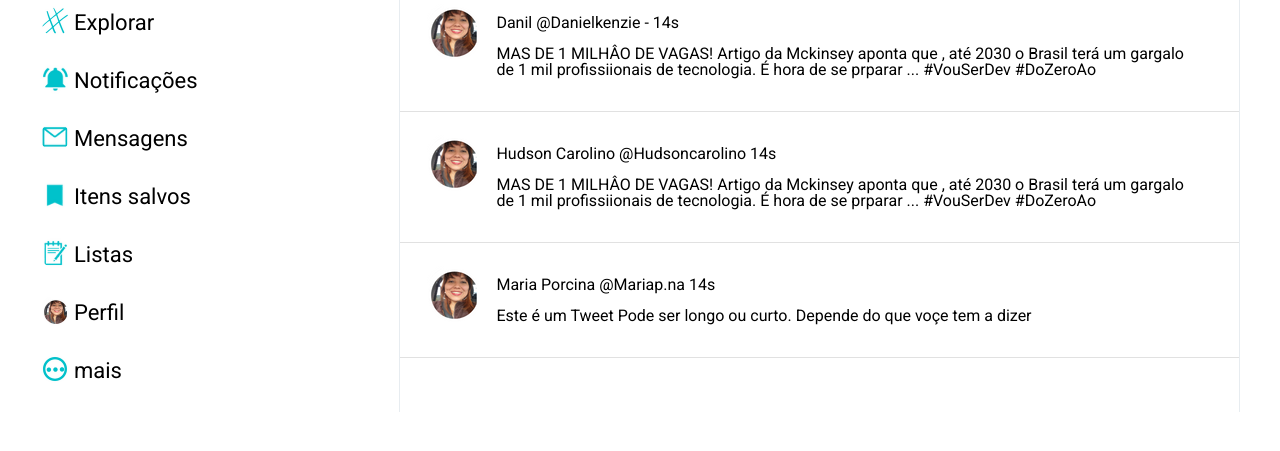
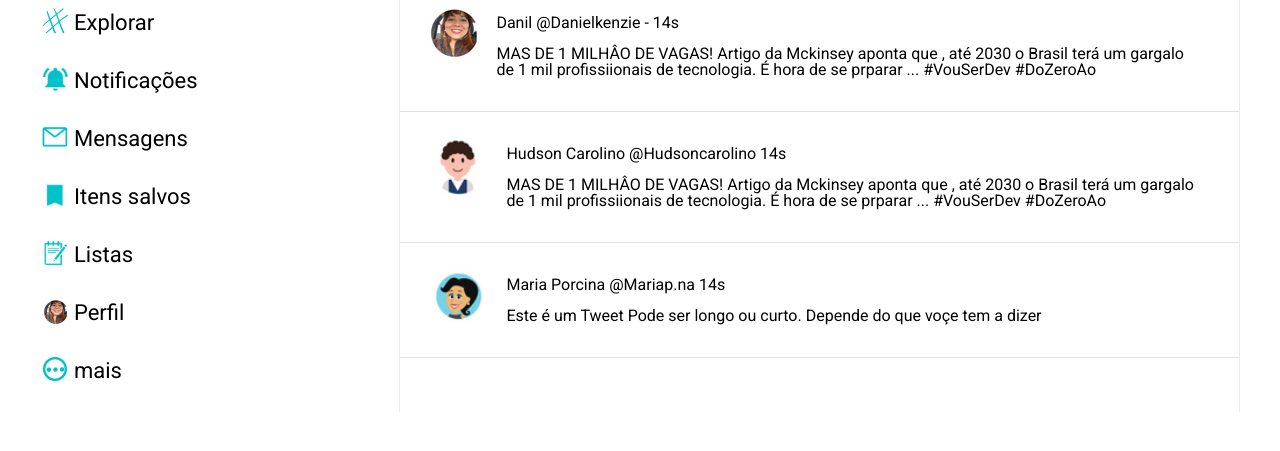
Before and after one commit to ZaidaCueto/codigo-da-virada, a plain HTML site: page index.html in a window 1280 px wide. Shown: the part 155-606 px from the top of the page. Drawn offline with Linux system fonts and the light colour scheme.

Commit message:
adicionado readme.md

```diff
--- a/index.html
+++ b/index.html
@@ -103,9 +103,9 @@
                   <!--Noticia -->
                  <li class="conteudoPrincipal__tweets">
                     <!--imagen do usuario-->
-                     <img  class="tweet__fotoPerfil" src="./assets/img/perfil.png" alt="Zaida"
-                     width="60px"
-                     height="60px">
+                     <img  class="tweet__fotoPerfil" src="./assets/img/Hudson.png" alt=" Hudson"
+                     width="70px"
+                     height="70px">
                      <!--caixa com informações do usuario-->
                      <div class="tweed__conteudo" >
                          <h2>Hudson Carolino </h2>
@@ -119,9 +119,9 @@
                   <!--Noticia -->
                  <li class="conteudoPrincipal__tweets">
                     <!--imagen do usuario-->
-                     <img  class="tweet__fotoPerfil" src="./assets/img/perfil.png" alt="Zaida"
-                     width="60px"
-                     height="60px">
+                     <img  class="tweet__fotoPerfil" src="./assets/img/Maria.png" alt="Zaida"
+                     width="70px"
+                     height="70px">
                      <!--caixa com informações do usuario-->
                      <div class="tweed__conteudo" >
                          <h2>Maria Porcina</h2>
```
Also changed, not shown: 1 other file.
